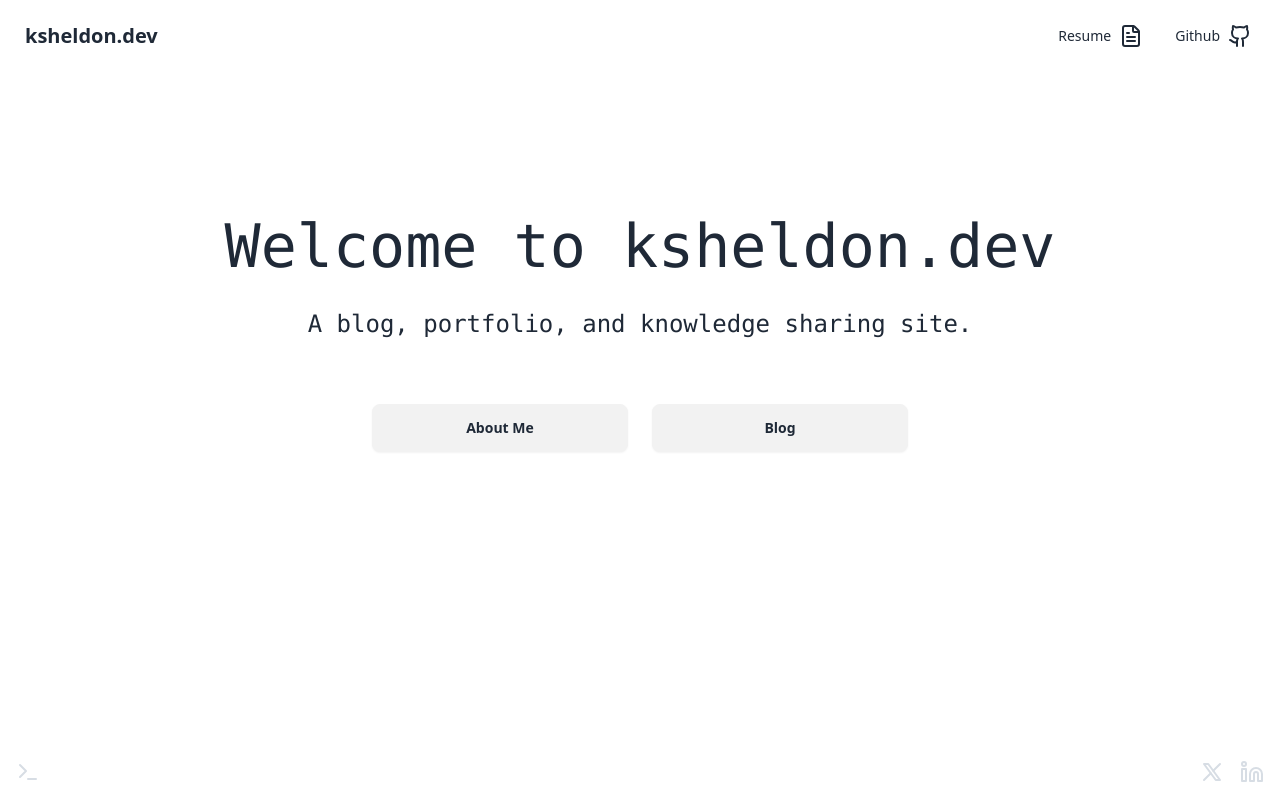
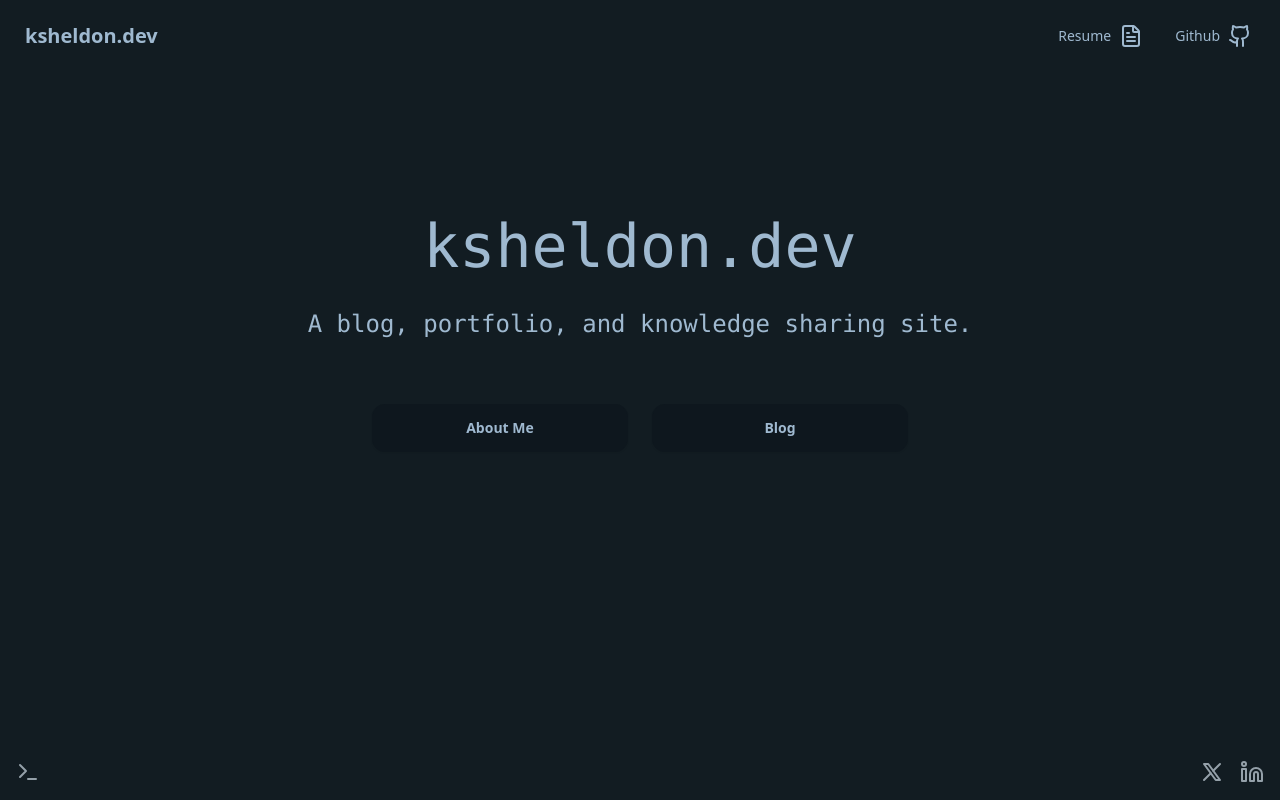
Before and after one commit to Kbs56/kbsblog, a SvelteKit app: page / in a window 1280 px wide. Built offline with nearby package versions, Linux system fonts and the light colour scheme.

Commit message:
feat: new routes, theme and shortened title

```diff
--- a/src/components/welcome.svelte
+++ b/src/components/welcome.svelte
@@ -6,7 +6,7 @@
 	let loaded = false;
 	let animating = true;
 
-	let phrase = 'Welcome to ksheldon.dev';
+	let phrase = 'ksheldon.dev';
 	let typedChars = '';
 	let index = 0;
 	let typeWriter: number;
--- a/tailwind.config.js
+++ b/tailwind.config.js
@@ -2,5 +2,8 @@
 export default {
 	content: ['./src/**/*.{html,js,svelte,ts}'],
 	theme: {},
-	plugins: [require('daisyui')]
+	plugins: [require('daisyui')],
+	daisyui: {
+		themes: ['sunset']
+	}
 };
```
